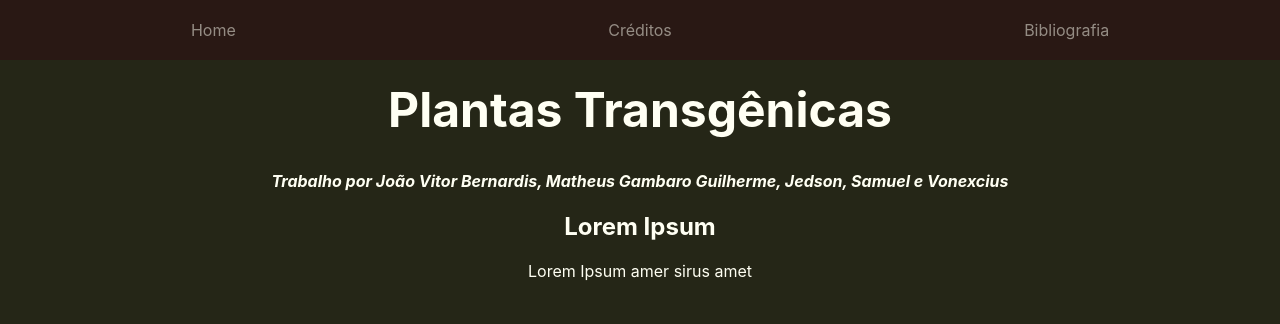
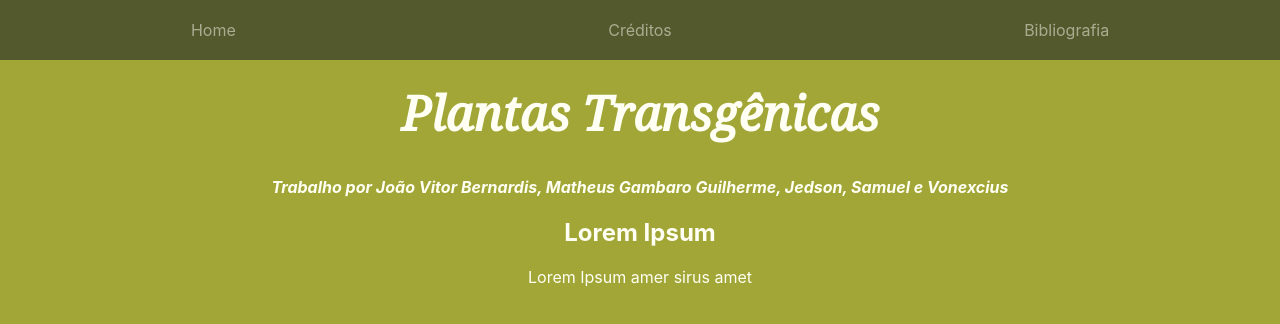
Before and after one commit to Jbernardiss/plantasTransgenicas, a Next.js app: page / in a window 1280 px wide. Shown: the top 324 px of the page. Built offline with nearby package versions, Linux system fonts and the light colour scheme.

Commit message:
#2 edited layout

```diff
--- a/pages/index.js
+++ b/pages/index.js
@@ -32,7 +32,7 @@ export default function Home() {
 
       <Header></Header>
       <main className={styles.main}>
-        <h1>Plantas Transgênicas</h1>
+        <h1 className={styles.plantFont}>Plantas Transgênicas</h1>
         <h4><i>Trabalho por João Vitor Bernardis, Matheus Gambaro Guilherme, Jedson, Samuel e Vonexcius</i></h4>
         <section>
           <h2>Lorem Ipsum</h2>
--- a/styles/globals.css
+++ b/styles/globals.css
@@ -1,3 +1,6 @@
+
+@import url('https://fonts.googleapis.com/css2?family=Noto+Serif:ital@1&display=swap');
+
 html,
 body {
   padding: 0;
@@ -12,7 +15,7 @@ body {
 
   text-align: center;
 
-  background-color: #252617;
+  background-color: #A2A637;
   color: #FFFFF3;
 
   min-width: 320px;
--- a/styles/layout.module.css
+++ b/styles/layout.module.css
@@ -1,8 +1,7 @@
-
 
 .header {
 
-  background-color: #291814;
+  background-color:#54592D;
 
   position: absolute;
   top: 0px;
@@ -34,3 +33,8 @@
 .main {
   margin-top: 80px;
 }
+
+.plantFont {
+  font-family: 'Noto Serif', serif;
+  ;
+}
```
Also changed, not shown: pages/creditos.js (added, +10 -0 lines), .gitpod.yml (added).
